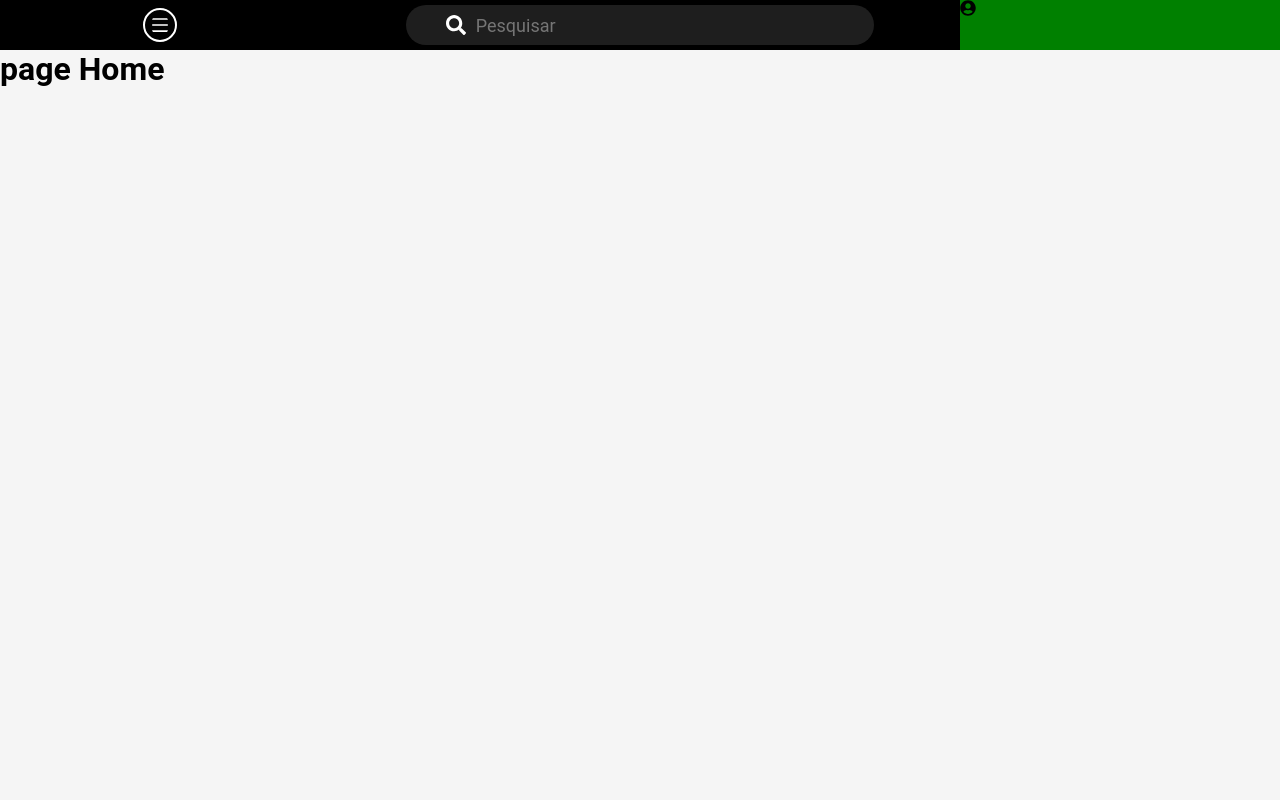
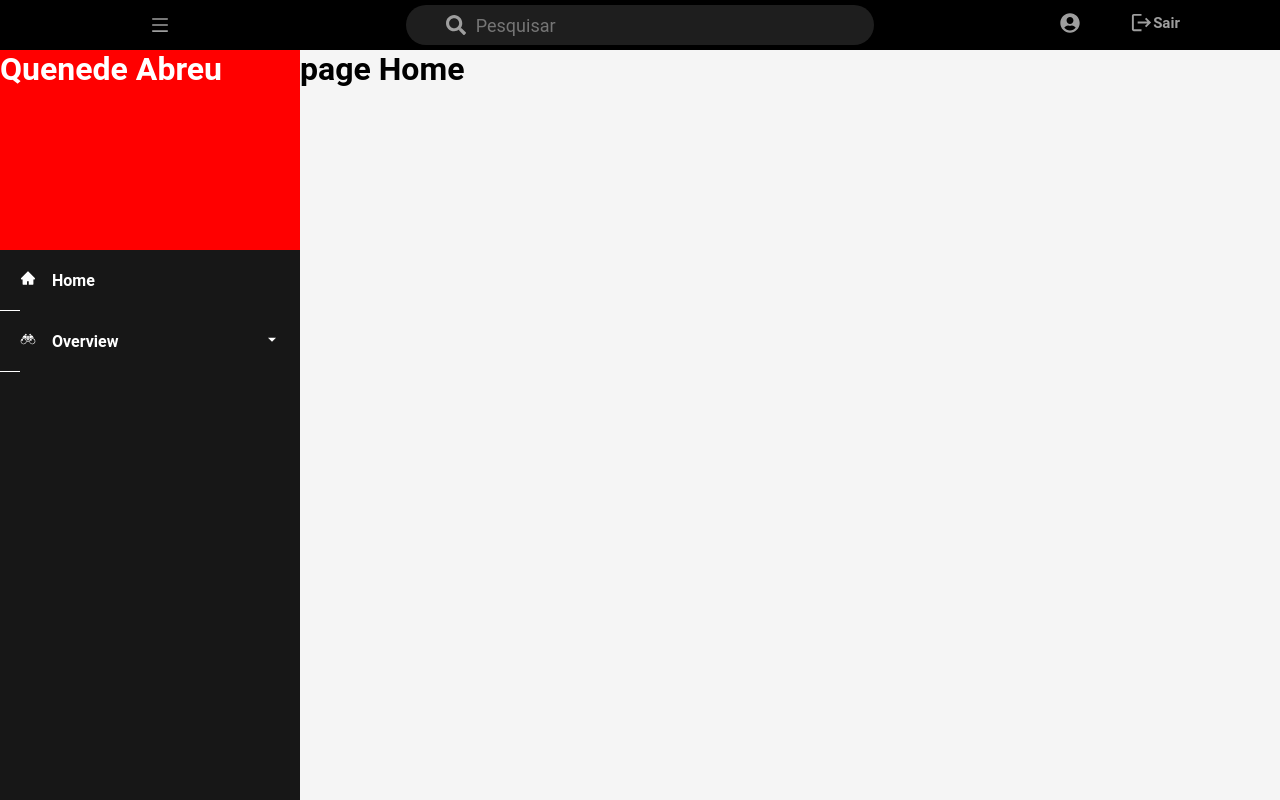
Before and after one commit to QuenedeAbreu/DeviceControl, a React (Create React App) app: page / in a window 1280 px wide. Built offline with nearby package versions, Linux system fonts and the light colour scheme.

Commit message:
Update sidebar

```diff
--- a/src/Router.js
+++ b/src/Router.js
@@ -2,8 +2,10 @@ import React from 'react';
 //Inportacoes de Roteadores
 import { Switch } from 'react-router-dom';
 
+import Login from './pages/Login';
 import Home from './pages/Home';
-import Login from './pages/Login';
+
+import Teste from './pages/Teste';
 
 import Cores from './pages/Cores';
 import NotFound from './pages/NotFound';
@@ -15,6 +17,10 @@ function Router() {
 
       <PrivateRoute exact path="/" >
         <Home />
+      </PrivateRoute>
+
+      <PrivateRoute exact path="teste" >
+        <Teste />
       </PrivateRoute>
 
       <PrivateRoute exact path="/cores" >
--- a/src/components/partials/PageAll/index.js
+++ b/src/components/partials/PageAll/index.js
@@ -2,10 +2,15 @@ import React, { useState } from 'react';
 import { PageAll } from './styled';
 import { AiOutlineMenu } from "react-icons/ai";
 import { FaSearch, FaUserCircle } from "react-icons/fa";
+import { MdLogout } from "react-icons/md";
 import Siderbar from '../Sidebar';
+import { Link } from 'react-router-dom';
+import Cookies from 'js-cookie';
 
 function Header(props) {
-  const [isOpen, setIsOpen] = useState(true);
+  //Open sidebar
+  const [isOpen, setIsOpen] = useState(false);
+
   const [search, setSearch] = useState('');
 
   const showSidebar = () => setIsOpen(!isOpen);
@@ -13,6 +18,12 @@ function Header(props) {
   const handleSearch = (e) => {
     e.preventDefault();
     setSearch(e.target.value);
+  }
+  const sistemLogout = (e) => {
+    e.preventDefault();
+    alert('Logout');
+    Cookies.remove('token', { path: '' })
+    window.location.reload();
   }
   return (
 
@@ -30,7 +41,15 @@ function Header(props) {
           </div>
         </div>
         <div className="headerContent--right">
-          <FaUserCircle />
+          <Link to="/profile">
+            <FaUserCircle className='icon--perfil' />
+          </Link>
+          <button onClick={sistemLogout}>
+            <div className="headerContent--right--logout">
+              <MdLogout className='icon--logout' />
+              <span>Sair</span>
+            </div>
+          </button>
         </div>
       </div>
       <div className='bodyContent'>
--- a/src/components/partials/PageAll/styled.js
+++ b/src/components/partials/PageAll/styled.js
@@ -1,10 +1,9 @@
 import styled from "styled-components";
-
-
+import colors from "../../../helpers/Colors";
 export const PageAll = styled.div`
   width: 100%;
   height: 100vh;
-  background-color:  #000;
+  background-color:  ${colors.black};
   display: flex;
   flex-direction: column;
 
@@ -13,25 +12,23 @@ export const PageAll = styled.div`
     display: flex;
     width: 100%;
     height: 50px;
-    // background-color: #636;
     .headerContent--left{
       flex: 1;
       display: flex;
       align-items: center;
       justify-content: center;
       .icon--menu{
-        color: #fff;
+        color: ${colors.icons};
         font-size: 20px;
         font-weight: bold;
         cursor: pointer;
         padding: 5px;
-        border: 2px solid #fff;
+        // border: 2px solid #fff;
         transition: all 0.5s;
-        border-radius: 50%;
         &:hover{
-          border-radius: 0%;
+          border-radius: 50%;
           transition: all 0.5s;
-          border: 2px solid #fff;
+          border: 2px solid ${colors.icons};
         }
       }
 
@@ -49,7 +46,7 @@ export const PageAll = styled.div`
         width: 70%;
         height: 60%;
         max-width: 500px;
-        background-color: #1E1E1E;
+        background-color: ${colors.secondary};
         padding: 5px 10px;
         border-radius: 20px;
         form{
@@ -60,7 +57,7 @@ export const PageAll = styled.div`
           justify-content: center;
 
           .icon--search{
-            color: #fff;
+            color: ${colors.icons};
             font-size: 20px;
             font-weight: bold;
             margin-right: 10px;
@@ -71,7 +68,7 @@ export const PageAll = styled.div`
             height: 100% !important;
             background: none;
             outline: none;
-            color: #fff;
+            color: ${colors.white};
             font-size: 18px;
           }
         }
@@ -79,7 +76,39 @@ export const PageAll = styled.div`
     }
     .headerContent--right{
       flex: 1;
-      background-color: green;
+      display: flex;
+      justify-content: center;
+      align-items: center;
+
+      .icon--perfil{
+        color: ${colors.icons};
+        font-size: 20px;
+        margin-right: 50px;
+      }
+
+      button{
+        text-align: center;
+        color: ${colors.icons};
+        text-decoration: none;
+        background: none ;
+        margin-bottom: 5px;
+        border: none;
+        cursor: pointer;
+
+        .headerContent--right--logout{
+          display: flex;
+          justify-content: center;
+          align-items: center;
+          font-weight: bold;
+          span{
+            font-size: 15px;
+          }
+          .icon--logout{
+            font-size: 23px;
+          }
+
+        }
+      }
     }
   }
 
@@ -89,7 +118,7 @@ export const PageAll = styled.div`
     display: flex;
 
     .active{
-      margin-left: -25% !important;
+      margin-left: -300px !important;
       transition: margin-left 0.5s;
     }
   }
--- /dev/null
+++ b/src/components/partials/Sidebar/ItemSidebar/index.js
@@ -0,0 +1,50 @@
+import React, { useState } from "react";
+// import { Link } from "react-router-dom";
+import {
+  SidebarLink,
+  SidebarLabel,
+  DropdownLink
+} from "./styled";
+
+function ItemSidebar({ item }) {
+  const [subnav, setSubnav] = useState(false);
+  const showSubnav = () => setSubnav(!subnav);
+  return (
+    <div>
+      {item.subNav ? <SidebarLink onClick={item.subNav && showSubnav}>
+        <div>
+          {item.icon}
+          <SidebarLabel>{item.title}</SidebarLabel>
+        </div>
+
+        <div >
+          {item.subNav && subnav
+            ? item.iconOpened
+            : item.subNav
+              ? item.iconClosed
+              : null}
+        </div>
+
+      </SidebarLink>
+        :
+        <SidebarLink to={item.path}>
+          <div>
+            {item.icon}
+            <SidebarLabel>{item.title}</SidebarLabel>
+          </div>
+
+        </SidebarLink>
+      }
+      {subnav && item.subNav.map((item, index) => {
+        return (
+          <DropdownLink key={index} to={item.path} >
+            {item.icon}
+            <SidebarLabel>{item.title}</SidebarLabel>
+          </DropdownLink>
+        )
+      })}
+    </div>
+  );
+}
+
+export default ItemSidebar;
--- /dev/null
+++ b/src/components/partials/Sidebar/ItemSidebar/styled.js
@@ -0,0 +1,55 @@
+import Styled from 'styled-components';
+import colors from "../../../../helpers/Colors";
+import { Link } from "react-router-dom";
+import Colors from '../../../../helpers/Colors';
+
+export const SidebarLink = Styled(Link)`
+  display: flex;
+  color: ${colors.white};
+  justify-content: space-between;
+  align-items: center;
+  padding: 0 20px 0 20px;
+  list-style:none;
+  height: 60px;
+  font-size: 16px;
+  text-decoration: none;
+  transition: all 0.3s ease;
+
+
+  &:hover {
+    background-color: ${Colors.tertiary};
+    border-left: 4px solid ${Colors.inforOne};
+    cursor: pointer;
+  }
+`;
+
+export const SidebarLabel = Styled.span`
+  margin-left: 16px;
+  font-weight: bold;
+`;
+
+export const DropdownLink = Styled(Link)`
+  @keyframes slide {
+    0% {
+      transform: translateY(-100%);
+      opacity: 0;
+    }
+    100% {
+      transform: translateY(0);
+      opacity: 1;
+    }
+  }
+  background: ${Colors.quaternary};
+  height: 60px;
+  padding-left: 3rem;
+  display: flex;
+  align-items: center;
+  text-decoration: none;
+  color: ${colors.white};
+  font-size: 18px;
+  animation: slide 0.5s ease-in-out;
+  &:hover {
+    background: ${Colors.inforOne};
+    cursor: pointer;
+  }
+`;
--- /dev/null
+++ b/src/components/partials/Sidebar/dataSidebar/SidebarData.js
@@ -0,0 +1,37 @@
+import React from "react";
+// import * as FaIcons from "react-icons/fa";
+import { AiFillHome } from "react-icons/ai";
+// import * as IoIcons from "react-icons/io";
+import {
+  RiArrowDownSFill,
+  RiArrowUpSFill,
+  RiComputerLine
+} from "react-icons/ri";
+import { GiBinoculars } from "react-icons/gi";
+
+
+
+export const SidebarData = [
+  {
+    title: 'Home',
+    path: '/',
+    icon: <AiFillHome />,
+    authorization: 0
+  },
+  {
+    title: 'Overview',
+    path: '/overview',
+    icon: <GiBinoculars />,
+    iconClosed: <RiArrowDownSFill />,
+    iconOpened: <RiArrowUpSFill />,
+    authorization: 0,
+    subNav: [
+      {
+        title: 'Computers',
+        path: '/overview/computers',
+        icon: <RiComputerLine />,
+        authorization: 0
+      }
+    ]
+  }
+];
--- a/src/components/partials/Sidebar/index.js
+++ b/src/components/partials/Sidebar/index.js
@@ -1,10 +1,22 @@
 import React from 'react';
 import { SidebarArea } from './styled';
+import { SidebarData } from './dataSidebar/SidebarData';
+import SidebarItem from './ItemSidebar';
 
 function Siderbar(props) {
   return (
     <SidebarArea className={props.active}  >
-      <h1>Sidebar</h1>
+      <div className="sidebar--header">
+        <h1>Quenede Abreu</h1>
+      </div>
+      {SidebarData.map((item, index) => {
+        return (
+          <div>
+            <SidebarItem item={item} key={index} />
+            <div className='bar--bottom--item--sidebar'></div>
+          </div>
+        )
+      })}
     </SidebarArea>
 
   );
--- a/src/components/partials/Sidebar/styled.js
+++ b/src/components/partials/Sidebar/styled.js
@@ -1,11 +1,23 @@
 import styled from "styled-components";
+import Colors from "../../../helpers/Colors";
 
 export const SidebarArea = styled.div`
+  max-width: 300px;
   width: 25%;
-  background-color: #000;
+  background-color: ${Colors.primary};
   transition: margin-left 0.5s;
-  h1 {
-    color: #fff;
+  .bar--bottom--item--sidebar{
+    width: 20px;
+    height: 1px;
+    background-color: ${Colors.white};
+  }
+  .sidebar--header{
+    width: 100%;
+    height: 200px;
+    background-color: red;
+    h1 {
+      color: #fff;
+    }
   }
 
   @media (max-width: 600px) {
--- /dev/null
+++ b/src/helpers/Colors.js
@@ -0,0 +1,24 @@
+export default {
+  primary: '#171717',
+  secondary: '#1E1E1E',
+  tertiary: '#303030',
+  quaternary: '#414757',
+  inforOne: '#0D47A1',
+  inforOneIcon: '#2196F3',
+  buttonsOne: '#149285',
+  buttonsTwo: '#212121',
+  buttonsThree: '#55BFD6',
+  icons: "#9E9E9E",
+
+  white: '#FFFFFF',
+  black: '#000000',
+
+  sucess: "#00bfa5",
+  danger: "#e37a7a",
+
+  transparent: "transparent",
+  darkTransparent: "rgba(0, 0, 0, 0.6)",
+  lighterWhiteTransparent: "rgba(255, 255, 255, 0.2)",
+  whiteTransparent: "rgba(255, 255, 255, 0.5)",
+  darkerWhiteTransparent: "rgba(255, 255, 255, 0.8)"
+}
--- /dev/null
+++ b/src/pages/Teste/index.js
@@ -0,0 +1,21 @@
+import React from 'react';
+import { All } from './style';
+import PageAll from '../../components/partials/PageAll';
+function page() {
+
+  return (
+    <PageAll>
+      <All>
+        <div className="containerAll">
+          <div className="containerBody">
+            <h1>page Teste</h1>
+
+          </div>
+        </div>
+
+      </All>
+    </PageAll>
+  );
+}
+
+export default page;
--- /dev/null
+++ b/src/pages/Teste/style.js
@@ -0,0 +1,7 @@
+import Styled from 'styled-components'
+
+export const All = Styled.div`
+flex: 1;
+background-color: #f5f5f5;
+
+`
```
